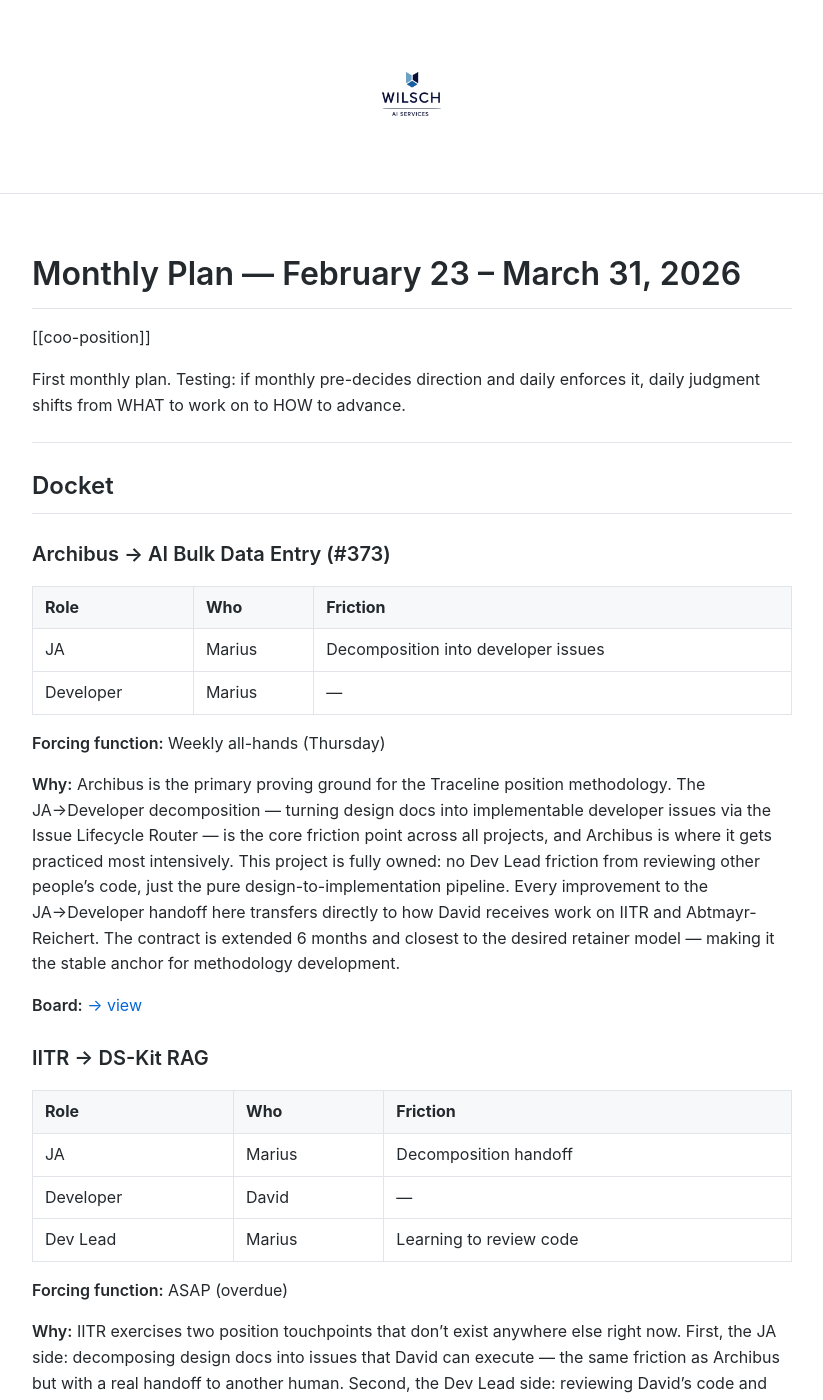
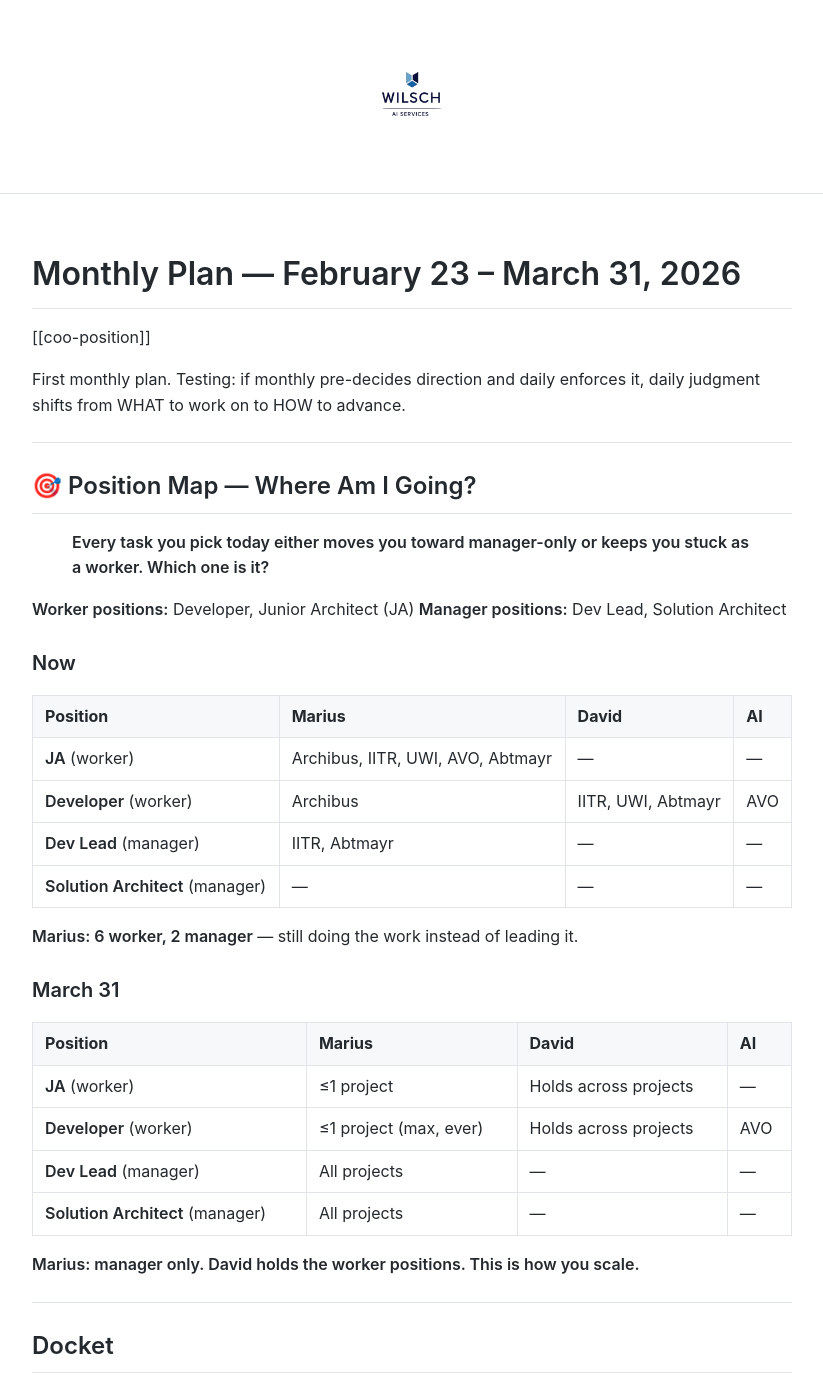
Before and after one commit to MariusWilsch/public-wilsch-ai-pages, a Jekyll site: the page built from project/soloforce/monthly-plan-2026-02-23-to-2026-03-31.md, in a window 1280 px wide and 1400 px high. Shown: the whole window, without its empty margins (228-1051 px from the left). Built offline with Jekyll 4.4.1, drawn with Linux system fonts in a browser that asks for light colours; our own code applies the rules of GitHub Pages for plain Markdown files.

Commit message:
Sync from hippocampus 2026-02-24

```diff
--- a/project/soloforce/monthly-plan-2026-02-23-to-2026-03-31.md
+++ b/project/soloforce/monthly-plan-2026-02-23-to-2026-03-31.md
@@ -6,6 +6,37 @@ publish: true
 [[coo-position]]
 
 First monthly plan. Testing: if monthly pre-decides direction and daily enforces it, daily judgment shifts from WHAT to work on to HOW to advance.
+
+---
+
+## 🎯 Position Map — Where Am I Going?
+
+> **Every task you pick today either moves you toward manager-only or keeps you stuck as a worker. Which one is it?**
+
+**Worker positions:** Developer, Junior Architect (JA)
+**Manager positions:** Dev Lead, Solution Architect
+
+### Now
+
+| Position | Marius | David | AI |
+|----------|--------|-------|----|
+| **JA** (worker) | Archibus, IITR, UWI, AVO, Abtmayr | — | — |
+| **Developer** (worker) | Archibus | IITR, UWI, Abtmayr | AVO |
+| **Dev Lead** (manager) | IITR, Abtmayr | — | — |
+| **Solution Architect** (manager) | — | — | — |
+
+**Marius: 6 worker, 2 manager** — still doing the work instead of leading it.
+
+### March 31
+
+| Position | Marius | David | AI |
+|----------|--------|-------|----|
+| **JA** (worker) | ≤1 project | Holds across projects | — |
+| **Developer** (worker) | ≤1 project (max, ever) | Holds across projects | AVO |
+| **Dev Lead** (manager) | All projects | — | — |
+| **Solution Architect** (manager) | All projects | — | — |
+
+**Marius: manager only. David holds the worker positions. This is how you scale.**
 
 ---
 
```
